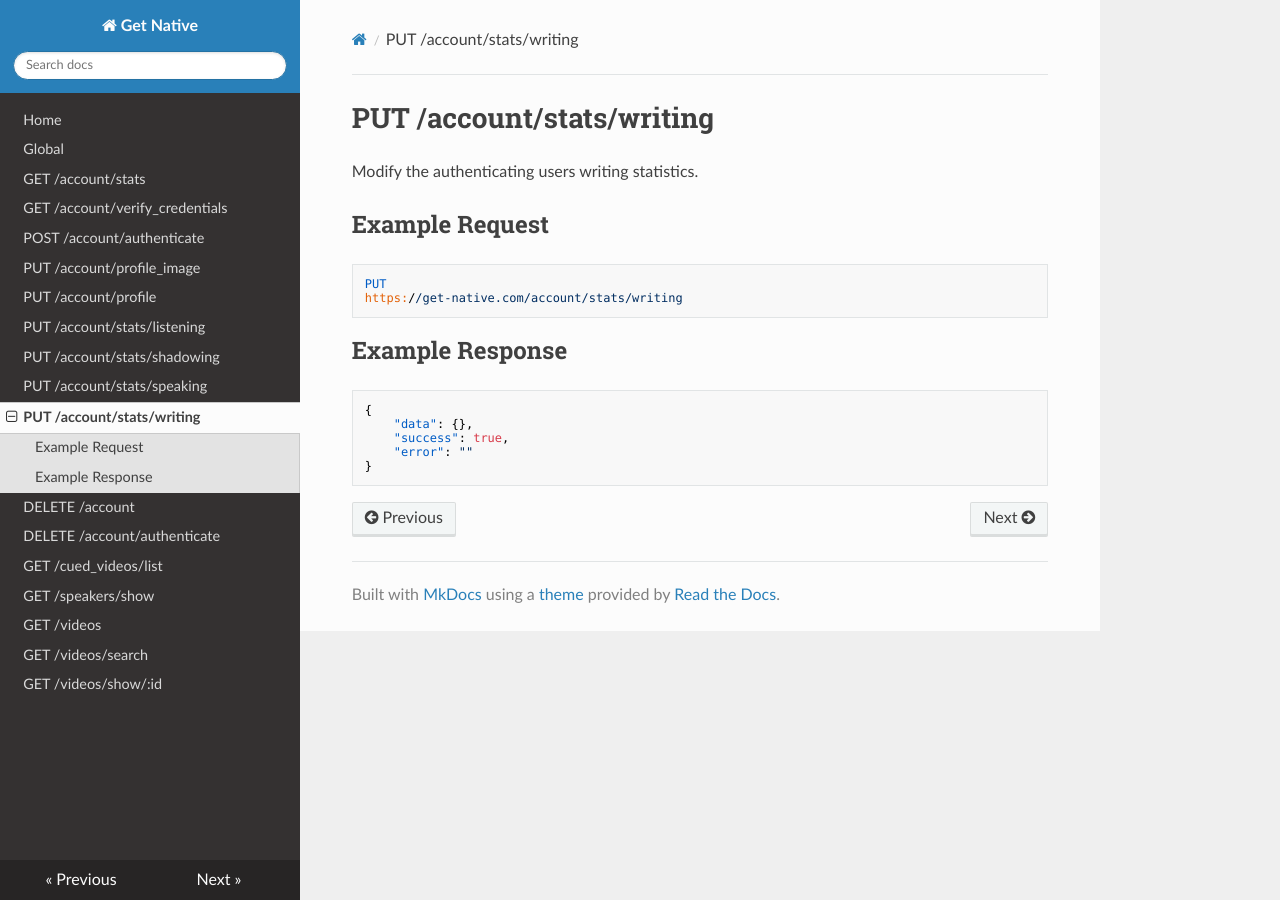
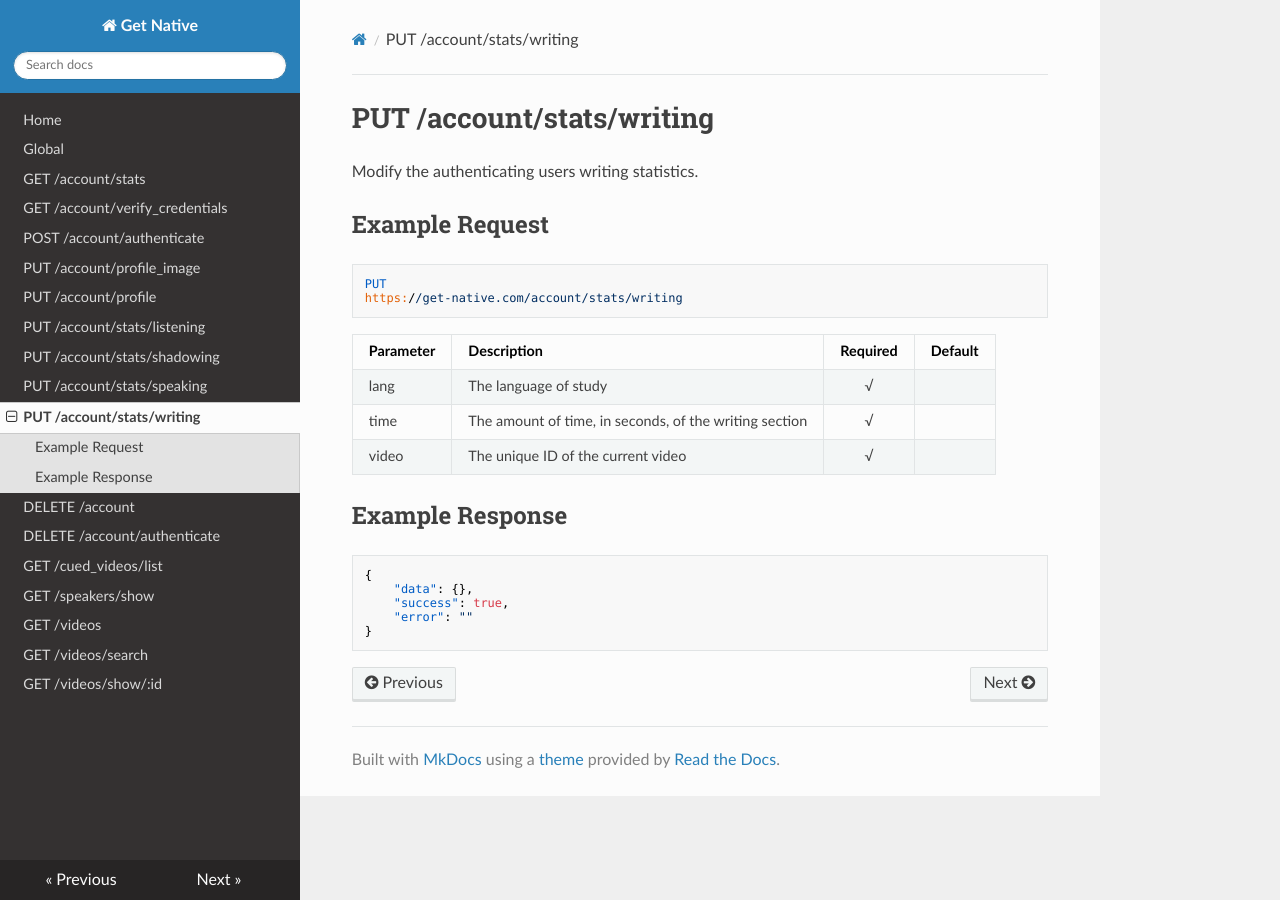
Before and after one commit to hank-ehly/get-native.com, an MkDocs documentation site: the page built from docs/put_account_stats_writing.md, in a window 1280 px wide. Built offline with MkDocs 1.6.1, drawn with Linux system fonts in a browser that asks for light colours; nearby versions of some CDN libraries; old or Windows-style settings are respelled for this version of MkDocs.

Commit message:
Add example request parameter tables to account/stats endpoints

````diff
--- a/docs/put_account_stats_writing.md
+++ b/docs/put_account_stats_writing.md
@@ -9,6 +9,12 @@ PUT
 https://get-native.com/account/stats/writing
 ```
 
+| Parameter 	| Description                                            	| Required 	| Default 	|
+|-----------	|--------------------------------------------------------	|:--------:	|---------	|
+| lang      	| The language of study                                  	|     √    	|         	|
+| time      	| The amount of time, in seconds, of the writing section 	|     √    	|         	|
+| video     	| The unique ID of the current video                     	|     √    	|         	|
+
 ## Example Response
 
 ```json
````
Also changed, not shown: docs/put_account_stats_listening.md (+6 -0 lines), docs/put_account_stats_shadowing.md (+6 -0 lines), docs/put_account_stats_speaking.md (+6 -0 lines).
